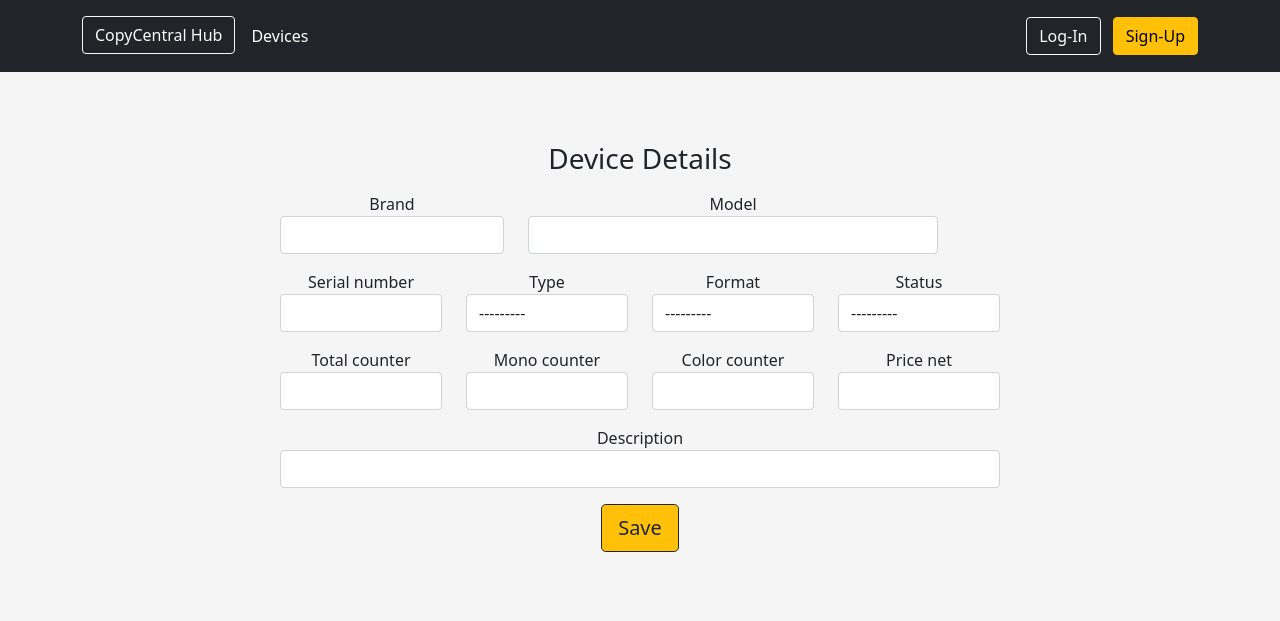
After one commit to TomaszKulowski/CopyCentral_Hub, a Django app: page /devices/create/ in a window 1280 px wide. The commit adds this page. Shown: the top 621 px of the page. Run offline with Django 5.2, Linux system fonts and the light colour scheme.

Commit message:
Feature: Create devices app (#3)

```diff
--- a/CopyCentral_Hub/settings.py
+++ b/CopyCentral_Hub/settings.py
@@ -33,7 +33,7 @@ SECRET_KEY = getenv('SECRET_KEY')
 # SECURITY WARNING: don't run with debug turned on in production!
 DEBUG = True
 
-ALLOWED_HOSTS = []
+ALLOWED_HOSTS = ['*']
 
 
 # Application definition
@@ -48,6 +48,7 @@ INSTALLED_APPS = [
 
     'authentication.apps.AuthenticationConfig',
     'employees.apps.EmployeesConfig',
+    'devices.apps.DevicesConfig',
 ]
 
 MIDDLEWARE = [
--- a/CopyCentral_Hub/urls.py
+++ b/CopyCentral_Hub/urls.py
@@ -23,4 +23,5 @@ urlpatterns = [
     path('', home, name='home'),
     path('admin/', admin.site.urls),
     path('authentication/', include('authentication.urls')),
+    path('devices/', include('devices.urls')),
 ]
--- /dev/null
+++ b/devices/apps.py
@@ -0,0 +1,6 @@
+from django.apps import AppConfig
+
+
+class DevicesConfig(AppConfig):
+    default_auto_field = 'django.db.models.BigAutoField'
+    name = 'devices'
--- /dev/null
+++ b/devices/forms.py
@@ -0,0 +1,14 @@
+from django import forms
+
+from .models import Device
+
+
+class DeviceUpdateForm(forms.ModelForm):
+    def __init__(self, *args, **kwargs):
+        super(DeviceUpdateForm, self).__init__(*args, **kwargs)
+        for field in self.fields:
+            self.fields[field].widget.attrs.update({'class': 'form-control'})
+
+    class Meta:
+        model = Device
+        fields = '__all__'
--- /dev/null
+++ b/devices/models.py
@@ -0,0 +1,36 @@
+from django.db import models
+
+
+class Type(models.IntegerChoices):
+    MONO = 0, 'Monochrome'
+    COLOR = 1, 'Color'
+
+
+class Format(models.IntegerChoices):
+    A4 = 0, 'A4'
+    A3 = 1, 'A3'
+
+
+class Status(models.IntegerChoices):
+    AVAILABLE = 0, 'Available'
+    UNAVAILABLE = 1, 'Unavailable'
+    RESERVED = 2, 'Reserved'
+    LEASED = 3, 'Leased'
+    SOLD = 4, 'Sold'
+    REPLACEMENT = 5, 'Replacement'
+    IN_DELIVERY_INVISIBLE = 6, 'In delivery INVISIBLE'
+    IN_DELIVERY = 7, 'In delivery'
+
+
+class Device(models.Model):
+    brand = models.CharField(max_length=30)
+    model = models.CharField(max_length=50)
+    serial_number = models.CharField(max_length=40, unique=True, blank=True, null=True)
+    type = models.SmallIntegerField(choices=Type.choices, blank=True, null=True)
+    format = models.SmallIntegerField(choices=Format.choices, blank=True, null=True)
+    total_counter = models.IntegerField(blank=True, null=True)
+    mono_counter = models.IntegerField(blank=True, null=True)
+    color_counter = models.IntegerField(blank=True, null=True)
+    description = models.CharField(max_length=255, blank=True, null=True)
+    status = models.SmallIntegerField(choices=Status.choices, blank=True, null=True)
+    price_net = models.FloatField(blank=True, null=True)
--- /dev/null
+++ b/devices/static/devices/css/styles.css
@@ -0,0 +1,3 @@
+.right {
+  text-align: right !important;
+}
--- /dev/null
+++ b/devices/templates/devices/update.html
@@ -0,0 +1,76 @@
+{% extends "base.html" %}
+{% load static %}
+
+{% block content %}
+<div class="form-center">
+  <body class="text-center">
+    <form method="post">
+      {% csrf_token %}
+      <div class="container">
+        <div class="row">
+          <div class="col-md-12 text-center">
+            <h1 class="h3 mb-3 font-weight-normal">Device Details</h1>
+          </div>
+        </div>
+      </div>
+      <div class="row">
+        <div class="col-md-4 mb-3">
+          {{ form.brand.label }}
+          {{ form.brand }}
+        </div>
+        <div class="col-md-7 mb-3">
+          {{ form.model.label }}
+          {{ form.model }}
+        </div>
+      </div>
+      <div class="row">
+        <div class="col-md-3 mb-3">
+          {{ form.serial_number.label }}
+          {{ form.serial_number }}
+        </div>
+        <div class="col-md-3 mb-3">
+          {{ form.type.label }}
+          {{ form.type }}
+        </div>
+        <div class="col-md-3 mb-3">
+          {{ form.format.label }}
+          {{ form.format }}
+        </div>
+        <div class="col-md-3 mb-3">
+          {{ form.status.label }}
+          {{ form.status }}
+        </div>
+      </div>
+      <div class="row">
+        <div class="col-md-3 mb-3">
+          {{ form.total_counter.label }}
+          {{ form.total_counter }}
+        </div>
+        <div class="col-md-3 mb-3">
+          {{ form.mono_counter.label }}
+          {{ form.mono_counter }}
+        </div>
+        <div class="col-md-3 mb-3">
+          {{ form.color_counter.label }}
+          {{ form.color_counter }}
+        </div>
+        <div class="col-md-3 mb-3">
+          {{ form.price_net.label }}
+          {{ form.price_net }}
+        </div>
+      </div>
+      <div class="row">
+        <div class="col-md-12 mb-3">
+          {{ form.description.label }}
+          {{ form.description }}
+        </div>
+      </div>
+      <button class="btn btn-lg btn-warning btn-block btn-outline-dark" type="submit">Save</button>
+    </form>
+  </body>
+</div>
+{% endblock %}
+
+{% block additional_scripts %}
+  <link href="{% static 'authentications/css/styles.css' %}" rel="stylesheet">
+{% endblock %}
--- /dev/null
+++ b/devices/urls.py
@@ -0,0 +1,12 @@
+from django.urls import path
+
+from .views import DevicesList, DeviceDetails, DeviceUpdate, DeviceCreate
+
+app_name = 'devices'
+
+urlpatterns = [
+    path('', DevicesList.as_view(), name='list'),
+    path('<int:pk>/', DeviceDetails.as_view(), name='details'),
+    path('<int:pk>/update/', DeviceUpdate.as_view(), name='update'),
+    path('create/', DeviceCreate.as_view(), name='create'),
+]
--- /dev/null
+++ b/devices/views.py
@@ -0,0 +1,62 @@
+from django.contrib.auth.mixins import LoginRequiredMixin
+from django.core.paginator import Paginator
+from django.db.models import Q
+from django.shortcuts import render
+from django.urls import reverse_lazy
+from django.views import View
+from django.views.generic import UpdateView, CreateView
+
+from .forms import DeviceUpdateForm
+from .models import Device
+
+
+class DevicesList(LoginRequiredMixin, View):
+    def get(self, request):
+        devices = Device.objects.all()
+        search_query = request.GET.get('search', False)
+
+        if search_query:
+            devices = devices.filter(
+                Q(serial_number__icontains=search_query)
+            )
+
+        page = request.GET.get('page')
+        paginator = Paginator(devices, 10)
+        page_obj = paginator.get_page(page)
+
+        if search_query or search_query == '':
+            return render(request, 'devices/list_table.html', {'page_obj': page_obj})
+
+        return render(request, 'devices/list.html', {'page_obj': page_obj})
+
+
+class DeviceDetails(LoginRequiredMixin, UpdateView):
+    model = Device
+    template_name = 'devices/details.html'
+    form_class = DeviceUpdateForm
+
+    def get_form(self, form_class=None):
+        form = super().get_form(form_class)
+        forms = {}
+        for key, value in form.fields.items():
+            value.disabled = True
+            forms[key] = value
+        return form
+
+
+class DeviceUpdate(UpdateView):
+    model = Device
+    template_name = 'devices/update.html'
+    form_class = DeviceUpdateForm
+
+    def get_success_url(self):
+        return reverse_lazy('devices:details', kwargs={'pk': self.object.pk})
+
+
+class DeviceCreate(CreateView):
+    model = Device
+    template_name = 'devices/update.html'
+    form_class = DeviceUpdateForm
+
+    def get_success_url(self):
+        return reverse_lazy('devices:details', kwargs={'pk': self.object.pk})
--- a/static/css/styles.css
+++ b/static/css/styles.css
@@ -41,5 +41,5 @@ a {
   display: inline-block;
   padding: 70px 0;
   text-align: center;
-  width:620px;
+  width:720px;
 }
--- a/templates/base.html
+++ b/templates/base.html
@@ -10,6 +10,7 @@
         <div class="d-flex flex-wrap align-items-center justify-content-center justify-content-lg-start">
           <ul class="nav col-12 col-lg-auto me-lg-auto mb-2 justify-content-center mb-md-0">
             <li><a href="{% url 'home' %}" class="btn btn-outline-light me-2">CopyCentral Hub</a></li>
+            <li><a href="{% url 'devices:list' %}" class="nav-link px-2 text-white">Devices</a></li>
             {% block header %}
             {% endblock %}
           </ul>
@@ -29,6 +30,19 @@
     </header>
     {% block content %}
     {% endblock %}
+    {% if page_obj.paginator.num_pages > 1 %}
+      <div class="container h5 mb-3 font-weight-normal" id="paginator">
+        {% if page_obj.has_previous %}
+          <a class="arrows" href="?page=1}">&laquo;</a>
+          <a class="arrows" href="?page={{ page_obj.previous_page_number }}">&lsaquo;</a>
+        {% endif %}
+          Page {{ page_obj.number }} of {{ page_obj.paginator.num_pages }}
+        {% if page_obj.has_next %}
+          <a class="arrows" href="?page={{ page_obj.next_page_number }}">&rsaquo;</a>
+          <a class="arrows" href="?page={{ page_obj.paginator.num_pages }}">&raquo;</a>
+        {% endif %}
+      </div>
+    {% endif %}
     {% block additional_scripts %}
     {% endblock %}
     <footer class="mt-5 mb-3 bg-dark my-5 mb-5 text-muted text-center text-small">
```
Also changed, not shown: devices/factories.py (added, +66 -0 lines), devices/management/commands/add_fake_devices.py (added, +23 -0 lines), devices/static/devices/scripts/scripts.js (added, +53 -0 lines), devices/templates/devices/details.html (added, +80 -0 lines), devices/templates/devices/list.html (added, +41 -0 lines), devices/templates/devices/list_table.html (added, +12 -0 lines), devices/__init__.py (added), devices/management/__init__.py (added), devices/management/commands/__init__.py (added).
